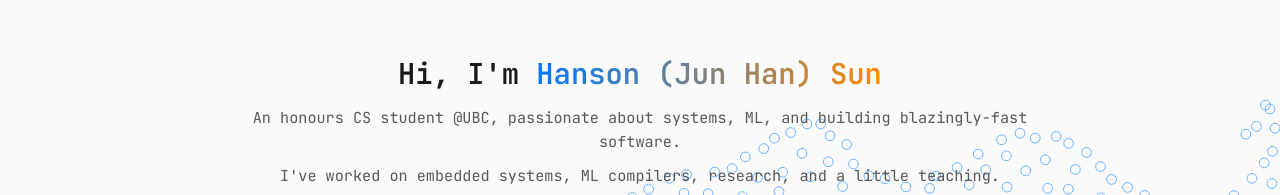
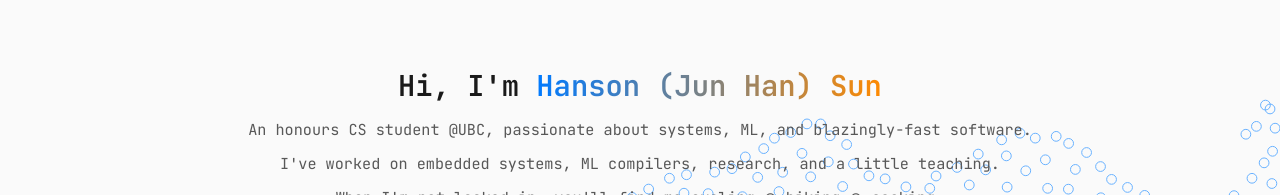
Before and after one commit to Hanson-Sun/Hanson-Sun.github.io, a plain HTML site: page index.html in a window 1280 px wide. Shown: the part 250-445 px from the top of the page. Drawn offline with nearby package versions, Linux system fonts and the light colour scheme.

Commit message:
Fix formatting in index.html

```diff
--- a/index.html
+++ b/index.html
@@ -131,7 +131,7 @@
     <canvas id="test"></canvas>
     <main>
         <h1>Hi, I'm <span class="highlight">Hanson (Jun Han) Sun</span></h1>
-        <p>An honours CS student @UBC, passionate about systems, ML, and building blazingly-fast software.</p>
+        <p>An honours CS student @UBC, passionate about systems, ML, and blazingly-fast software.</p>
         <p>I've worked on embedded systems, ML compilers, research, and a little teaching.</p>
         <p>When I'm not locked in, you'll find me cycling ⊕ hiking ⊕ cooking.</p>
         <div style="height:1rem"></div>
```
